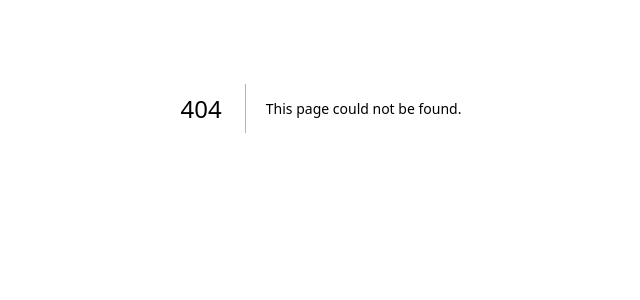
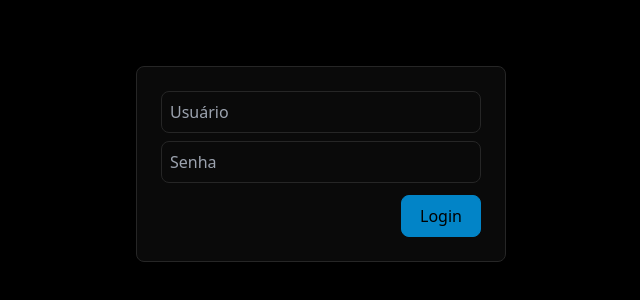
Before and after one commit to baautitz/encurtador, a Next.js app: page /login in a window 1280 px wide. Before the commit this address had no page. Shown: the part 292-592 px from the top of the page, without its empty margins (319-959 px from the left). Built offline with nearby package versions, Linux system fonts and the light colour scheme.

Commit message:
Add /login route and index page

```diff
--- a/src/middleware.ts
+++ b/src/middleware.ts
@@ -1,9 +1,10 @@
+import { NextServer } from 'next/dist/server/next'
 import { NextResponse } from 'next/server'
 import { NextRequest } from 'next/server'
 
-const pages = ["admin", "api", "_next", "favicon.ico", "home"]
+export async function middleware(req: NextRequest, res: any) {
+  const pages = ["admin", "api", "_next", "favicon.ico", "home", "login"]
 
-export async function middleware(req: NextRequest, res: any) {
   let link = req.nextUrl.pathname.toLocaleLowerCase().replace("/","")
 
   if (pages.includes(link.split("/")[0].toLowerCase())) return;
--- a/src/pages/home/index.tsx
+++ b/src/pages/home/index.tsx
@@ -59,8 +59,8 @@ export default function Home() {
                     pb-6
                     gap-3
                 ">
-                    <h1 className="text-5xl">Olá!👋🏻</h1>
-                    <h2 className="text-xl">Me chamo Vinicius e tenho 18 anos</h2>
+                    <h1 className="text-5xl font-bold">Olá!👋🏻</h1>
+                    <h2 className="text-xl font-bold">Me chamo Vinicius e tenho 18 anos</h2>
                 </div>
                 <span className="text-neutral-500">Minhas redes socias:</span>
                 <div className="
--- /dev/null
+++ b/src/pages/login/index.tsx
@@ -0,0 +1,97 @@
+import Head from "next/head";
+
+function Login() {
+    return (
+        <div className="
+            h-screen
+            min-w-[310px]
+            min-h-[320px]
+
+            flex
+            justify-center
+            items-center
+            bg-black
+        ">
+            <Head>
+                <title>Bautiz | Login</title>
+            </Head>
+            <div className="
+                flex
+                flex-col
+                items-center
+            ">
+                <h1 className="text-5xl font-bold">login</h1>
+                <h2 className="text-xl font-bold pt-3">Realize seu login para continuar</h2>
+                <form action="" className="
+                    flex
+                    flex-col
+
+                    p-6
+                    mt-6
+                    space-y-3
+
+                    border
+                    border-neutral-800
+                    rounded-lg
+                    bg-neutral-950
+
+                ">
+                    <div className="flex flex-col space-y-2">
+                        <input type="text" name="user" id="user-input" placeholder="Usuário" className="
+                            w-60
+                            sm:w-80
+                            p-2
+
+                            border
+                            border-neutral-800
+                            rounded-lg
+                            focus:border-white
+                            outline-none
+
+                            bg-neutral-950
+
+                            transition
+                            ease-in
+                            duration-100
+                        "/>
+                        <input type="password" name="password" id="password-input" placeholder="Senha" className="
+                            w-60
+                            sm:w-80
+                            p-2
+
+                            border
+                            border-neutral-800
+                            rounded-lg
+                            focus:border-white
+                            outline-none
+
+                            bg-neutral-950
+
+                            transition
+                            ease-in
+                            duration-100
+                        "/>
+                    </div>
+                    <button type="submit" className="
+                        w-20
+                        p-2
+                        self-end
+
+                        border
+                        border-sky-600
+                        rounded-lg
+
+                        bg-sky-600
+                        hover:bg-sky-600/30
+
+                        transition
+                        ease-in
+                        duration-100
+                    ">Login</button>
+                </form>
+            </div>
+        </div>
+    )
+}
+
+export default Login;
```
